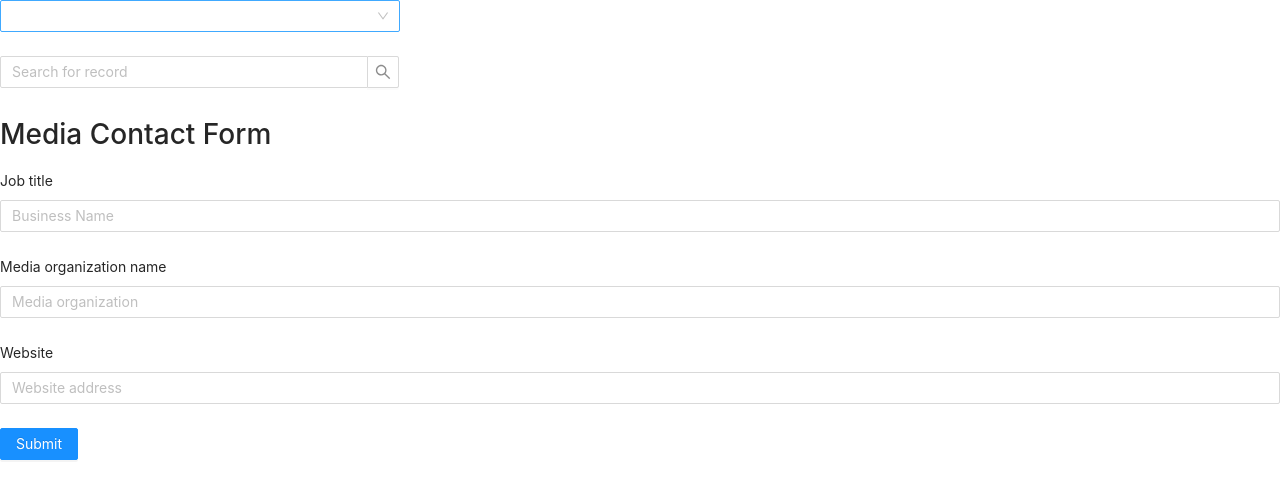
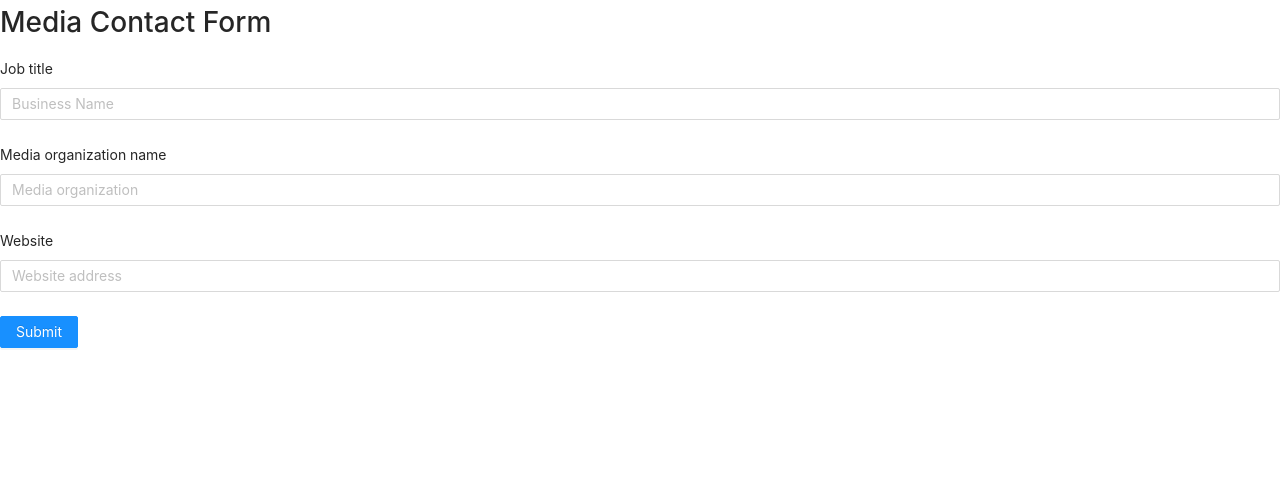
Before and after one commit to BloomTech-Labs/beerthoven-fe, a React (Create React App) app: page /media in a window 1280 px wide. Shown: the top 498 px of the page. Built offline with nearby package versions, Linux system fonts and the light colour scheme.

Commit message:
>Co-authored-by: NolanPic<nolanpic@gmail.com> >Co-authored-by: ebisLab <ebaiden@techie.com>

```diff
--- a/src/components/forms/HouseContactHostForm.js
+++ b/src/components/forms/HouseContactHostForm.js
@@ -7,7 +7,7 @@ const { TextArea } = Input;
 
 const defaultValues = { firstName: '', example: '', name: '', exampleRequired: '' };
 
-const HouseContactHostForm = () => {
+const HouseContactHostForm = ({submit}) => {
 	const { control, handleSubmit, errors, reset } = useForm();
 
 	const onSubmit = (data, e) => {
--- a/src/components/forms/MediaContactForm.js
+++ b/src/components/forms/MediaContactForm.js
@@ -4,57 +4,34 @@ import { Form, Input, Button, Select} from 'antd';
 const { Option } = Select;
 const { Search } = Input;
 
-const MediaContactForm = () => {
-	const { control, handleSubmit, errors, reset } = useForm();
-
-	const onSubmit = (data, e) => {
-		console.log(data);
-		e.target.reset(); //supposed to reset
-	};
-
-	const fieldProps = {
-		colon : false,
-	};
+const MediaContactForm = ({onSubmit}) => {
 
 	return (
-		<Form layout='vertical'>
-			<form onSubmit={handleSubmit(onSubmit)}>
-				<Form.Item>
-					<Select style={{ width: 400 }}>
-						<Option>Media Contact Form</Option>
-					</Select>
+		<Form layout='vertical' onFinish={onSubmit}>
+
+				<h1>Media Contact Form</h1>
+				<Form.Item label='Job title' name='job_title' >
+					<Input type='text' placeholder='Business Name' />
+					{/* {errors.job_title && <p>Required</p>} */}
+				</Form.Item>
+				<Form.Item label='Media organization name' name='media_organization'>
+					<Input
+						type='text'
+						placeholder='Media organization'
+					/>
+					{/* {errors.media_organization && <p>Required</p>} */}
+				</Form.Item>
+				<Form.Item label='Website' name='website' >
+					<Input type='text' placeholder='Website address' />
+					{/* {errors.website && <p>Required</p>} */}
 				</Form.Item>
 				<Form.Item>
-					<Search
-						placeholder='Search for record'
-						onSearch={value => console.log(value)}
-						style={{ width: 400 }}
-					/>
-				</Form.Item>
-				<h1>Media Contact Form</h1>
-				<Form.Item label='Job title' {...fieldProps}>
-					<Controller as={Input} type='text' control={control} name='job_title' placeholder='Business Name' />
-					{errors.job_title && <p>Required</p>}
-				</Form.Item>
-				<Form.Item label='Media organization name' {...fieldProps}>
-					<Controller
-						as={Input}
-						type='text'
-						control={control}
-						name='media_organization'
-						placeholder='Media organization'
-					/>
-					{errors.media_organization && <p>Required</p>}
-				</Form.Item>
-				<Form.Item label='Website' {...fieldProps}>
-					<Controller as={Input} type='text' control={control} name='website' placeholder='Website address' />
-					{errors.website && <p>Required</p>}
-				</Form.Item>
-				<Controller name='submit' as={Button} type='primary' htmlType='submit' control={control}>
+				<Button type='primary' htmlType='submit'>
 					Submit
-				</Controller>
-			</form>
+				</Button>
+			</Form.Item>
 		</Form>
+
 	);
 };
 export default MediaContactForm;
--- a/src/test-data/performer.js
+++ b/src/test-data/performer.js
@@ -1,4 +1,4 @@
 export default {
-    instrument: null
+    instrument: null,
 events_performed: null
 }
```
Also changed, not shown: src/test-data/recentbenefactor.js (+9 -9 lines).
